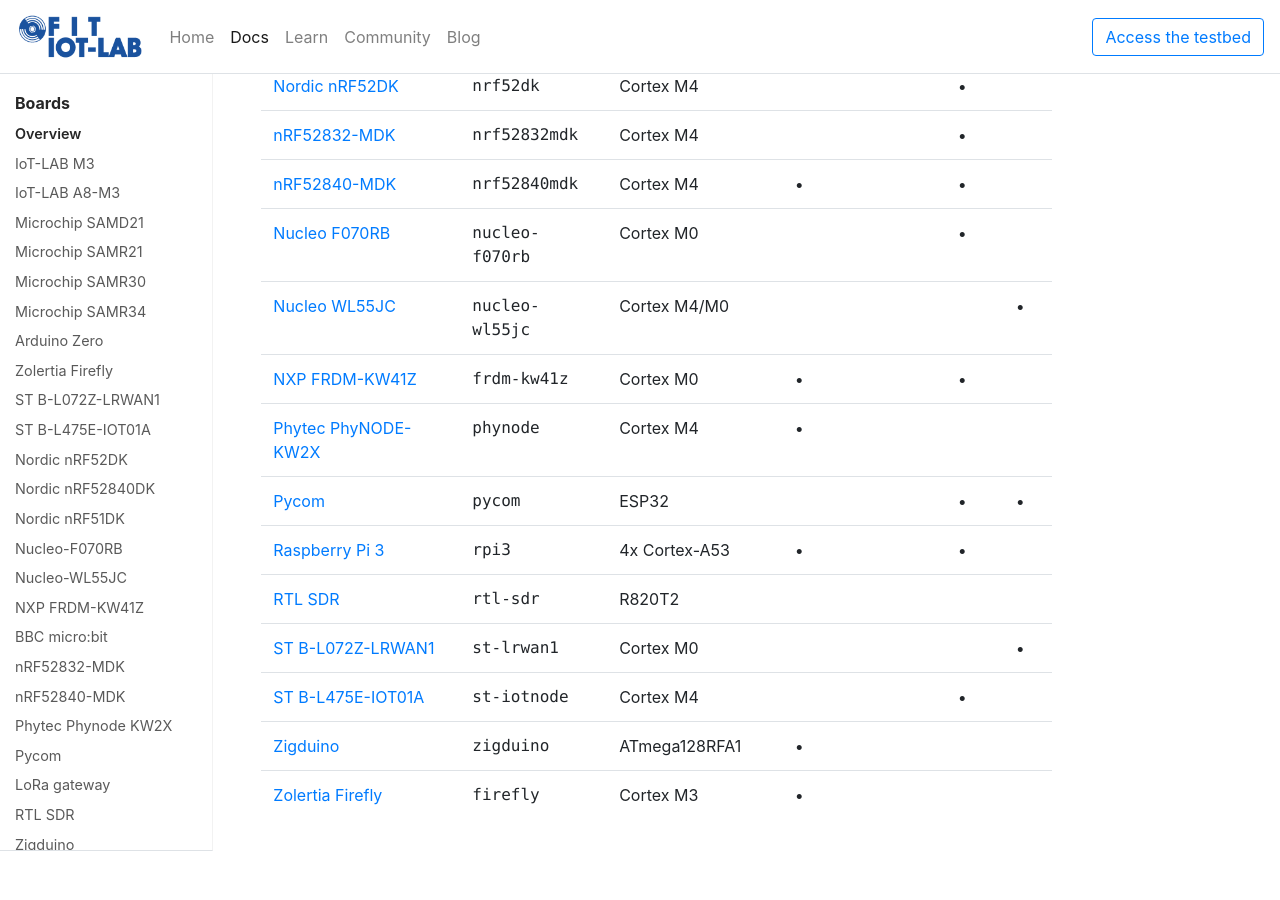
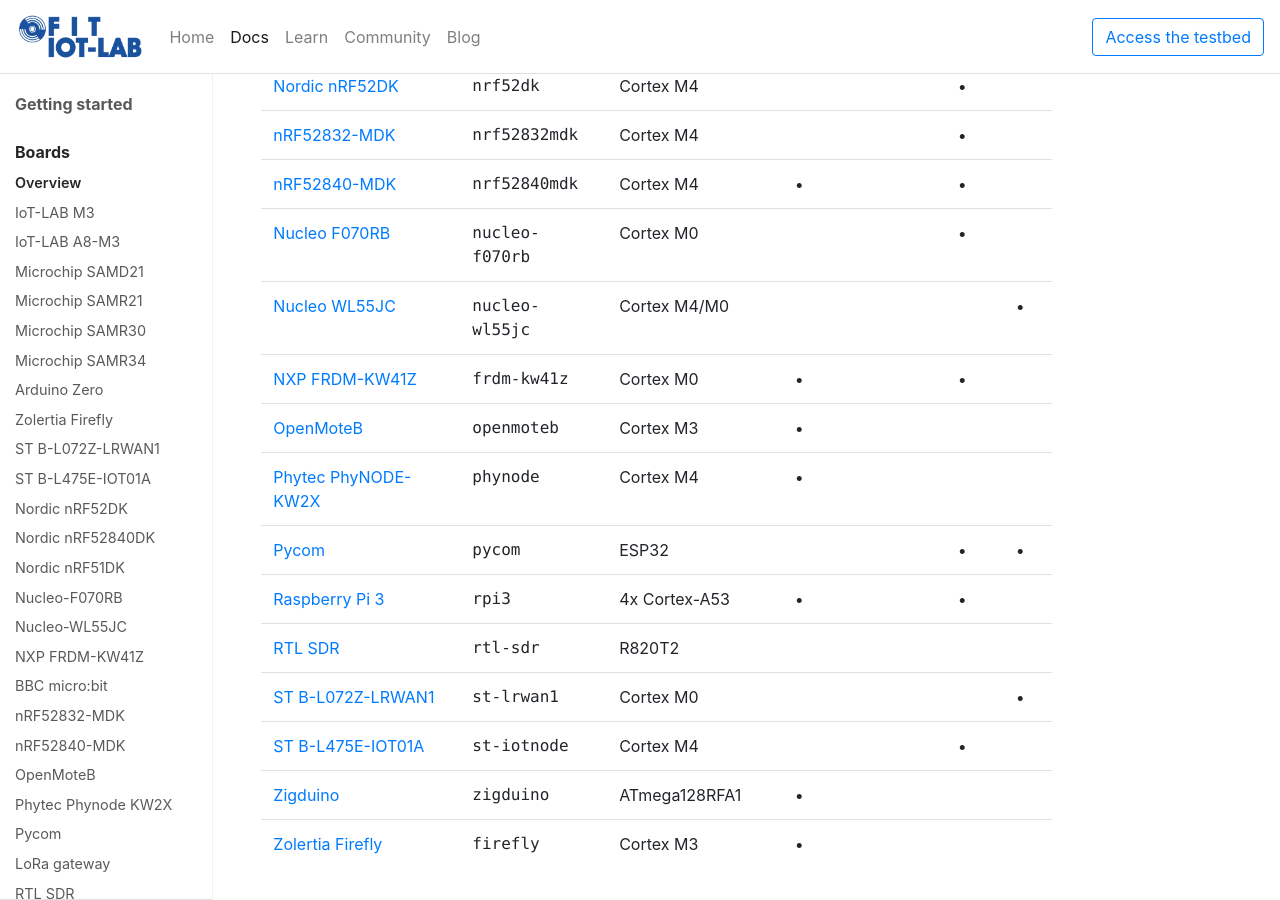
Before and after one commit to iot-lab/iot-lab.github.io, a Jekyll site: the page built from docs/boards/overview.html, in a window 1280 px wide and 900 px high, scrolled down 967 px. Built offline with Jekyll 4.4.1, drawn with Linux system fonts in a browser that asks for light colours; nearby versions of some CDN libraries; comment, search, counter and statistics services are not loaded; before the commit the page ends 1818 px from its top, so only the background shows below that.

Commit message:
add OpenMoteB board

```diff
--- a/_data/boards.yml
+++ b/_data/boards.yml
@@ -129,3 +129,8 @@
     board-id: rpi3
     mcu-soc: 4x Cortex-A53
     radio: [802.15.4, BLE, Wifi]
+-
+    name: OpenMoteB
+    board-id: openmoteb
+    mcu-soc: Cortex M3
+    radio: [802.15.4, Sub-GHz]
--- a/_data/docs-nav.yml
+++ b/_data/docs-nav.yml
@@ -31,6 +31,7 @@
     - title: BBC micro:bit
     - title: nRF52832-MDK
     - title: nRF52840-MDK
+    - title: OpenMoteB
     - title: Phytec Phynode KW2X
     - title: Pycom
     - title: LoRa gateway
--- a/_data/oses.yml
+++ b/_data/oses.yml
@@ -2,13 +2,13 @@
   website: http://www.riot-os.org/
   img: logo-riot.png
   short-desc: <strong>RIOT</strong> is a real-time multi-threading operating system that explicitly considers devices with minimal resources but eases development across the wide range of devices that are typically found in the Internet of Things.
-  boards: [IoT-LAB M3, Arduino Zero, BBC micro bit, Decawave DWM1001, Microchip SAMR21, Microchip SAMR30, Nordic nRF51DK, Nordic nRF52DK, Nordic nRF52840DK, nRF52832-MDK, nRF52840-MDK, NXP FRDM-KW41Z, Phytec PhyNODE-KW2X, ST B-L072Z-LRWAN1, ST B-L475E-IOT01A, Zigduino, Zolertia Firefly]
+  boards: [IoT-LAB M3, Arduino Zero, BBC micro bit, Decawave DWM1001, Microchip SAMR21, Microchip SAMR30, Nordic nRF51DK, Nordic nRF52DK, Nordic nRF52840DK, nRF52832-MDK, nRF52840-MDK, NXP FRDM-KW41Z, Phytec PhyNODE-KW2X, ST B-L072Z-LRWAN1, ST B-L475E-IOT01A, Zigduino, Zolertia Firefly, OpenMoteB]
 
 - name: Contiki-NG
   website: http://www.contiki-ng.org
   img: logo-contiking.png
   short-desc: <strong>Contiki-NG</strong> is an open-source, cross-platform operating system for Next-Generation IoT devices.
-  boards: [IoT-LAB M3, Microchip SAMR21, Zolertia Firefly, ST B-L072Z-LRWAN1]
+  boards: [IoT-LAB M3, Microchip SAMR21, Zolertia Firefly, ST B-L072Z-LRWAN1, OpenMoteB]
 
 - name: Zephyr
   website: https://www.zephyrproject.org
```
Also changed, not shown: docs/boards/openmoteb.md (added, +21 -0 lines), assets/images/boards/openmoteb.jpg (added).
